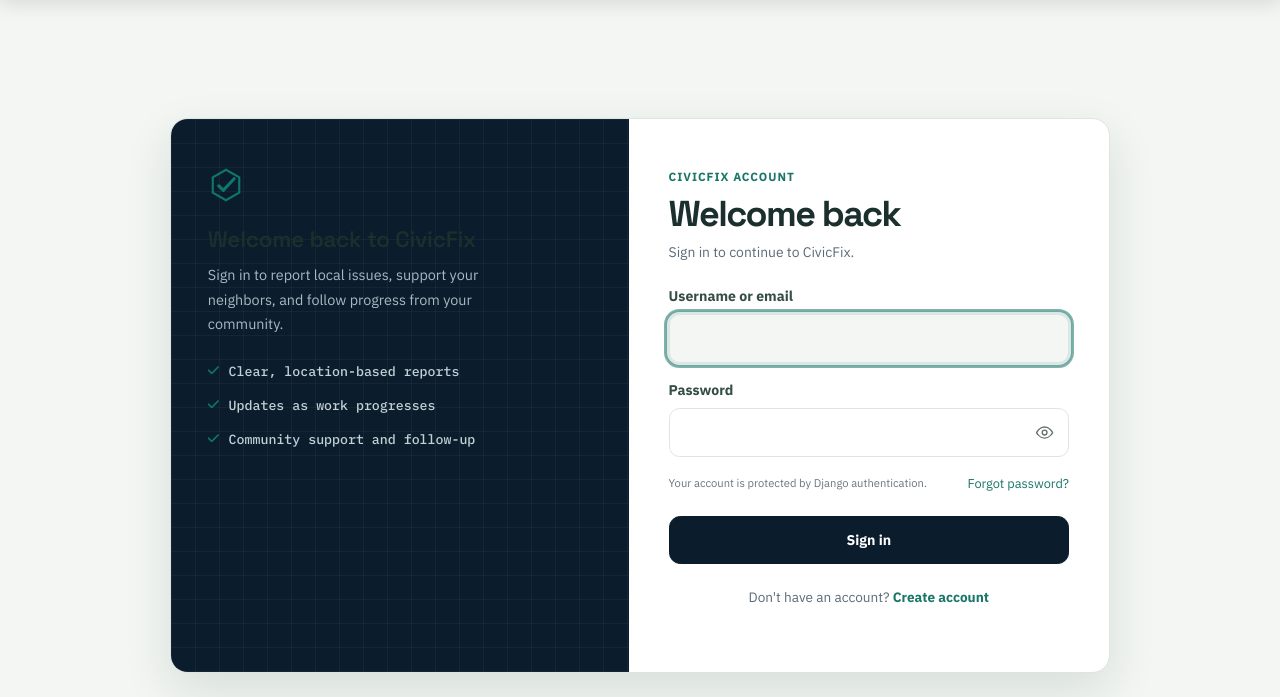
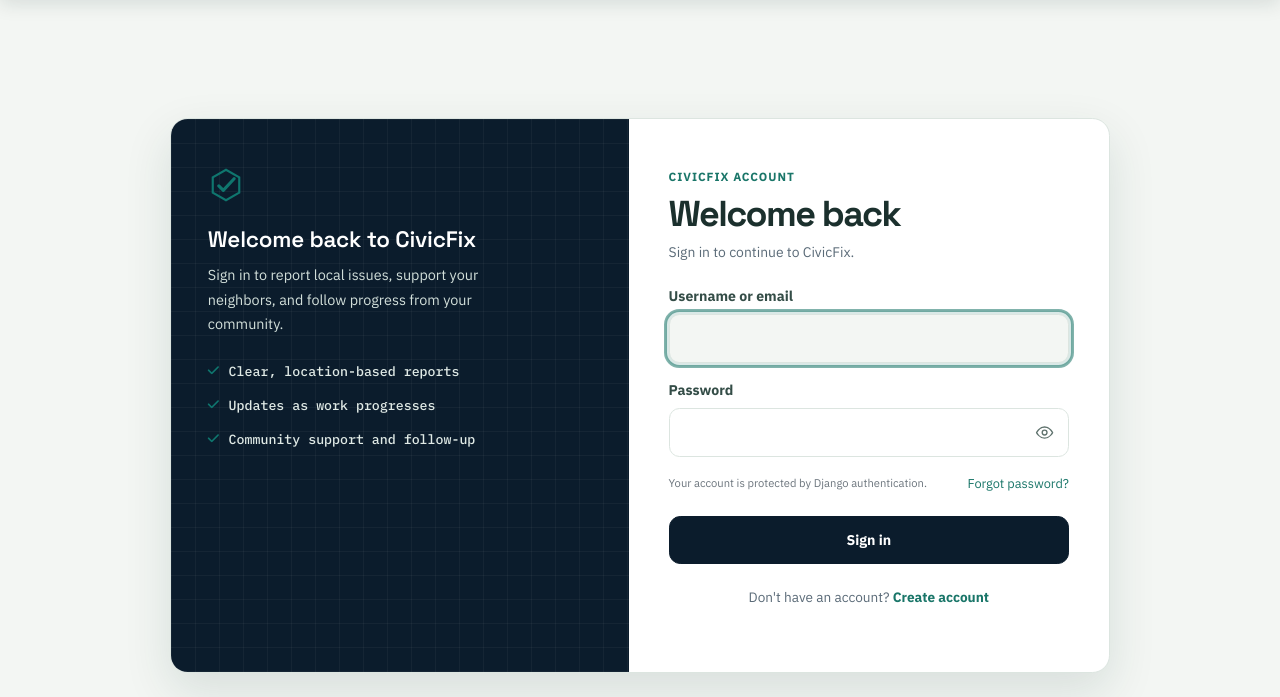
Before and after one commit to AnsumanDalei/civicfix, a Django app: page /login/?next=/profile/ in a window 1280 px wide. Shown: the part 65-762 px from the top of the page. Run offline with Django 5.2, Linux system fonts and the light colour scheme; some libraries are stand-ins or nearby versions.

Commit message:
Fix desktop CTA and signup contrast

```diff
--- a/issues/static/issues/css/civicfix.css
+++ b/issues/static/issues/css/civicfix.css
@@ -328,3 +328,16 @@ html[data-theme="dark"] .home-modern .process-grid p {
 html[data-theme="dark"] .home-modern .home-cta h2 {
   color: #f5faf8;
 }
+
+
+/* Keep the dark community CTA readable on desktop and mobile. */
+.home-modern .home-cta { color: #f5faf8; }
+.home-modern .home-cta h2 { color: #f5faf8 !important; }
+.home-modern .home-cta p { color: #c6d8d2 !important; }
+.home-modern .home-cta .eyebrow { color: #a6c5bb !important; }
+
+/* Keep dark authentication-panel text readable in every theme. */
+.auth-shell .auth-side,
+.auth-shell .auth-side h2 { color: #ffffff; }
+.auth-shell .auth-side p { color: #d2dfda; }
+.auth-shell .auth-side ul li { color: #e0eae6; }
```
